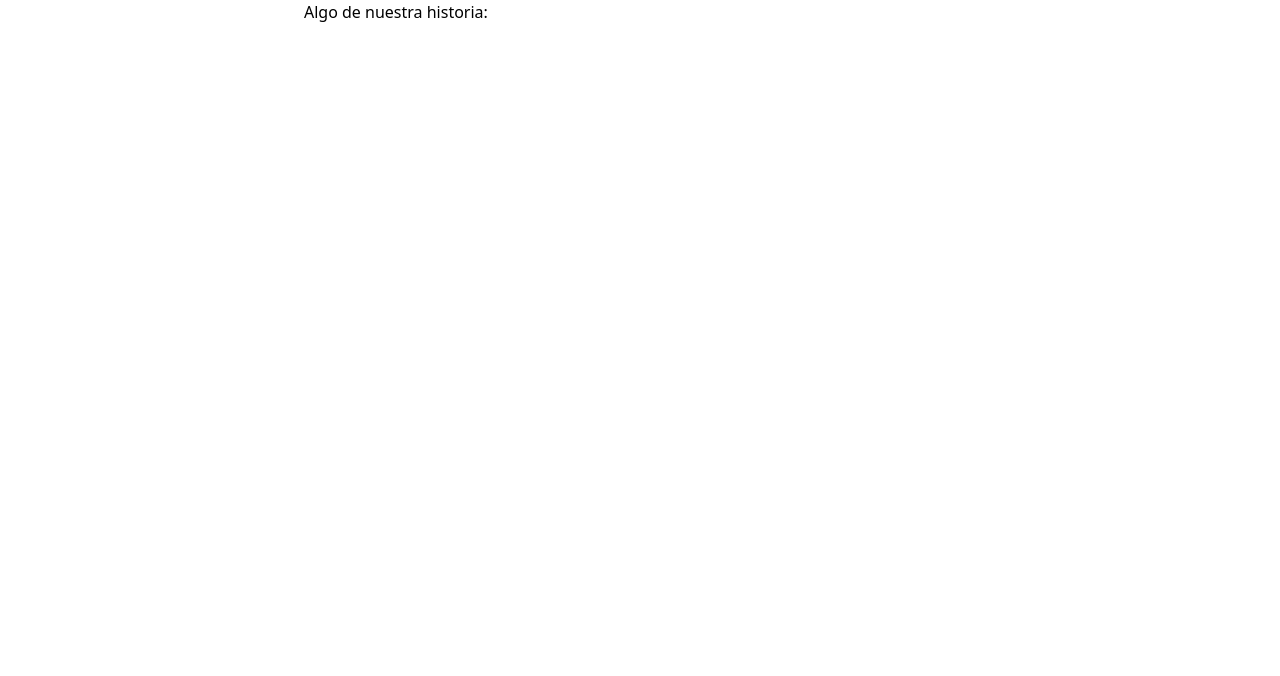
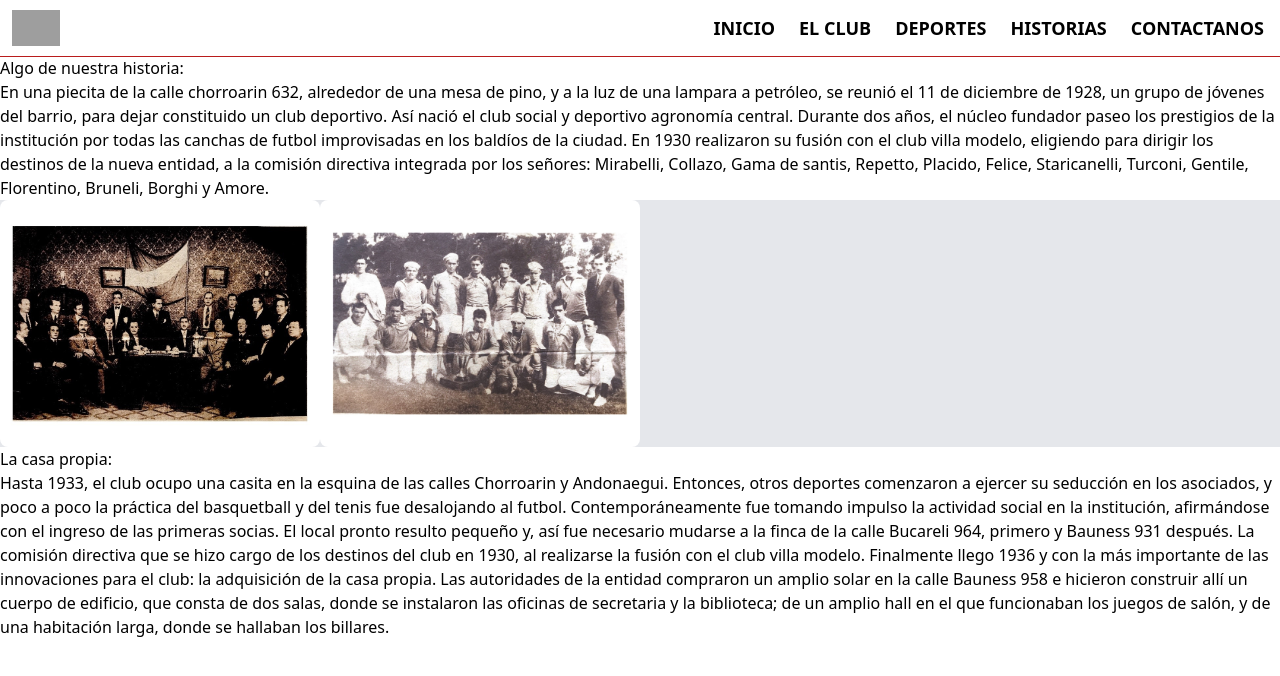
Before and after one commit to TecGato/Club-Agronomia-Central, a Next.js app in the folder frontend/: page /club/historia in a window 1280 px wide. Shown: the top 676 px of the page. Built offline with nearby package versions, Linux system fonts and the light colour scheme; grey boxes are pictures that could not be loaded.

Commit message:
add text and image to history

```diff
--- a/frontend/src/pages/club/historia/index.js
+++ b/frontend/src/pages/club/historia/index.js
@@ -1,13 +1,67 @@
 import Image from 'next/image';
 import React from 'react';
 import HistoryPic1 from '../../../../public/HistoryPic1.jpg';
+import HistoryPic2 from '../../../../public/HistoryPic2.jpg';
+import HistoryPic3 from '../../../../public/HistoryPic3.jpg';
+import HistoryPic4 from '../../../../public/HistoryPic4.jpg';
+import HistoryPic5 from '../../../../public/HistoryPic5.jpg';
+import HistoryPic6 from '../../../../public/HistoryPic6.jpg';
+import HistoryPic7 from '../../../../public/HistoryPic7.jpg';
+import HistoryPic8 from '../../../../public/HistoryPic8.jpg';
+import HistoryPic9 from '../../../../public/HistoryPic9.jpg';
+import HistoryPic10 from '../../../../public/HistoryPic10.jpg';
+import HistoryPic11 from '../../../../public/HistoryPic11.jpg';
+import HistoryPic12 from '../../../../public/HistoryPic12.jpg';
+import HistoryPic13 from '../../../../public/HistoryPic13.jpg';
+import { Navbar } from '../../../components/Navbar/index.jsx';
 
 export default function History() {
   return (
-    <div class='max-w-md mx-auto bg-white overflow-hidden md:max-w-2xl'>
-      <div class='md:flex'>
-        <h1>Algo de nuestra historia: </h1>
+    <>
+      <Navbar />
+      <div class=''>
+        <div class=''>
+          <h1 className=''>Algo de nuestra historia: </h1>
+          <p>
+            En una piecita de la calle chorroarin 632, alrededor de una mesa de
+            pino, y a la luz de una lampara a petróleo, se reunió el 11 de
+            diciembre de 1928, un grupo de jóvenes del barrio, para dejar
+            constituido un club deportivo. Así nació el club social y deportivo
+            agronomía central. Durante dos años, el núcleo fundador paseo los
+            prestigios de la institución por todas las canchas de futbol
+            improvisadas en los baldíos de la ciudad. En 1930 realizaron su
+            fusión con el club villa modelo, eligiendo para dirigir los destinos
+            de la nueva entidad, a la comisión directiva integrada por los
+            señores: Mirabelli, Collazo, Gama de santis, Repetto, Placido,
+            Felice, Staricanelli, Turconi, Gentile, Florentino, Bruneli, Borghi
+            y Amore.
+          </p>
+          <div className='md:flex bg-gray-200'>
+            <Image src={HistoryPic1} className='rounded-lg max-w-xs max-h-96' />
+            <Image src={HistoryPic2} className='rounded-lg max-w-xs max-h-96' />
+          </div>
+          <h1>La casa propia:</h1>
+          <p>
+            Hasta 1933, el club ocupo una casita en la esquina de las calles
+            Chorroarin y Andonaegui. Entonces, otros deportes comenzaron a
+            ejercer su seducción en los asociados, y poco a poco la práctica del
+            basquetball y del tenis fue desalojando al futbol.
+            Contemporáneamente fue tomando impulso la actividad social en la
+            institución, afirmándose con el ingreso de las primeras socias. El
+            local pronto resulto pequeño y, así fue necesario mudarse a la finca
+            de la calle Bucareli 964, primero y Bauness 931 después. La comisión
+            directiva que se hizo cargo de los destinos del club en 1930, al
+            realizarse la fusión con el club villa modelo. Finalmente llego 1936
+            y con la más importante de las innovaciones para el club: la
+            adquisición de la casa propia. Las autoridades de la entidad
+            compraron un amplio solar en la calle Bauness 958 e hicieron
+            construir allí un cuerpo de edificio, que consta de dos salas, donde
+            se instalaron las oficinas de secretaria y la biblioteca; de un
+            amplio hall en el que funcionaban los juegos de salón, y de una
+            habitación larga, donde se hallaban los billares.
+          </p>
+        </div>
       </div>
-    </div>
+    </>
   );
 }
```
